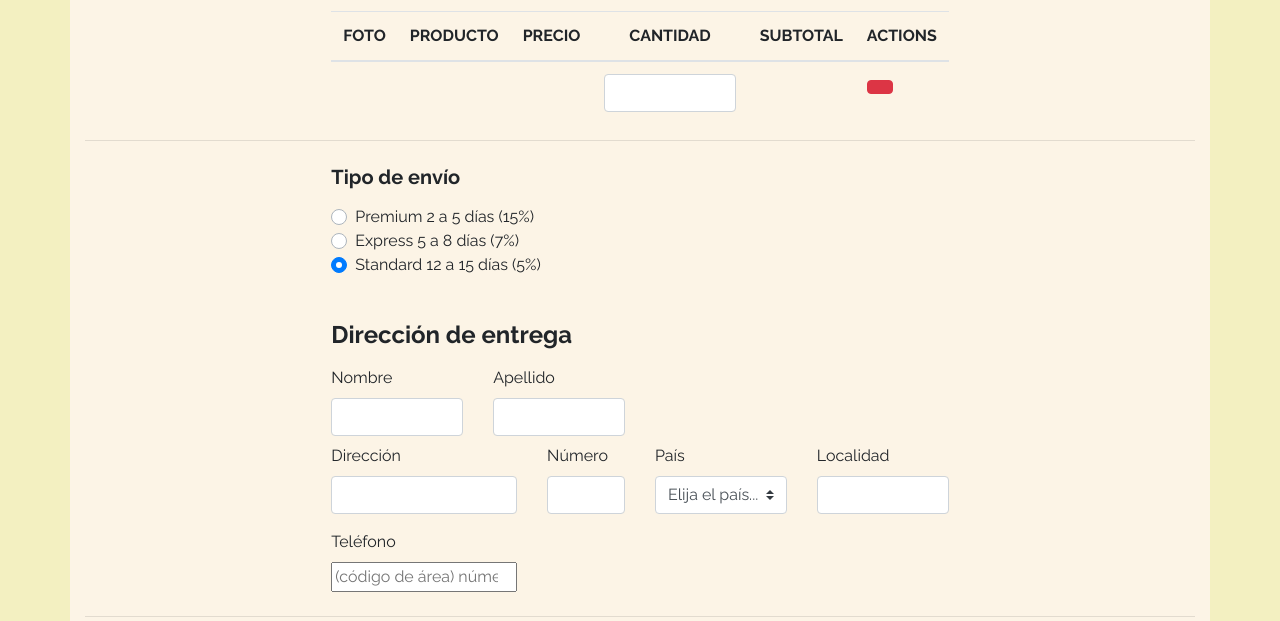
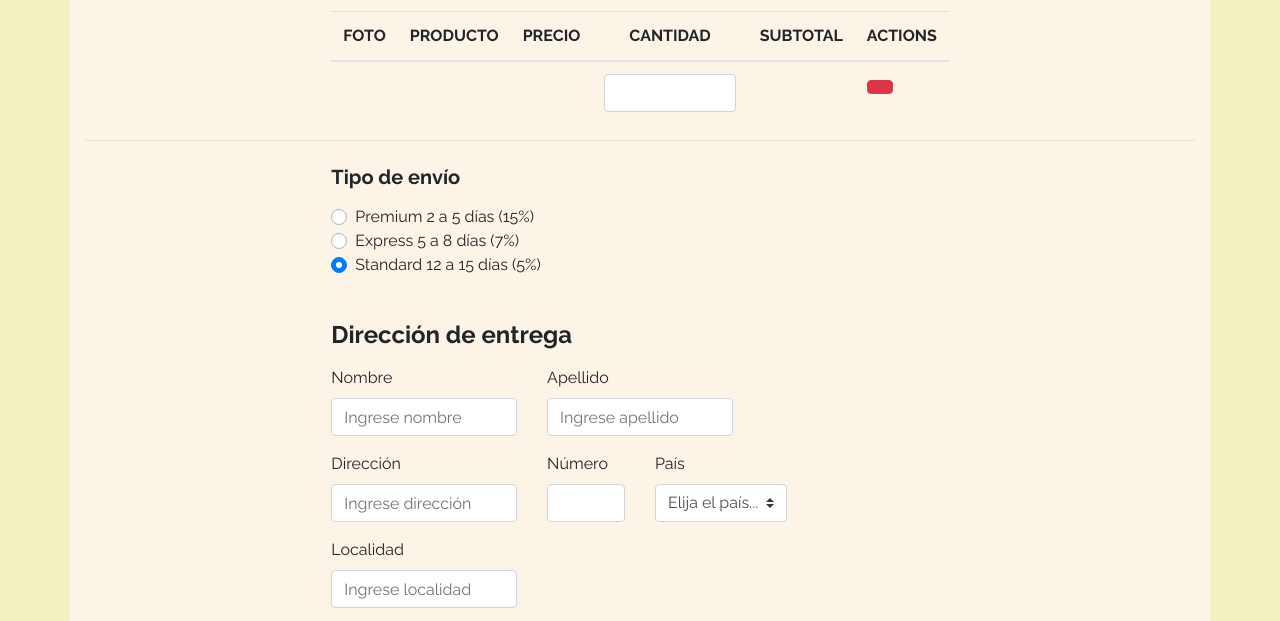
Before and after one commit to Romina-Almi/ObligatorioJAP, a plain HTML site: page ecommerce-master/cart.html in a window 1280 px wide. Shown: the part 131-752 px from the top of the page. Drawn offline with Linux system fonts and the light colour scheme; no server answers; some icons are missing.

Commit message:
Update cart.html

```diff
--- a/ecommerce-master/cart.html
+++ b/ecommerce-master/cart.html
@@ -125,16 +125,16 @@
       <h4 class="mb-3" style="font-weight: bold;">Dirección de entrega</h4>
       <form class="needs-validation" id="sell-info">
         <div class="row">
-            <div class="col-md-3 mb-2">
+            <div class="col-md-4 mb-3">
               <label for="nombre">Nombre</label>
-              <input type="text" class="form-control" id="nombre" placeholder=""  required="" value="">
+              <input type="text" class="form-control" id="nombre" placeholder="Ingrese nombre"  required="" value="">
               <div class="invalid-feedback">
                 Ingrese un nombre
               </div>
             </div>
-            <div class="col-md-3 mb-2">
+            <div class="col-md-4 mb-3">
               <label for="apellido">Apellido</label>
-              <input type="text" class="form-control" id="apellido" placeholder=""  required="" value="">
+              <input type="text" class="form-control" id="apellido" placeholder="Ingrese apellido"  required="" value="">
               <div class="invalid-feedback">
                 Ingrese un apellido
               </div>
@@ -143,7 +143,7 @@
       <div class="row">
         <div class="col-md-4 mb-3">
           <label for="calle">Dirección</label>
-          <input type="text" class="form-control" id="calle" placeholder=""  required="" value="">
+          <input type="text" class="form-control" id="calle" placeholder="Ingrese dirección"  required="" value="">
           <div class="invalid-feedback">
             Ingresa nombre de calle.
           </div>
@@ -168,18 +168,18 @@
           Ingrese un país válido.
         </div>
       </div>
-      <div class="col-md-3 mb-2">
+      <div class="col-md-4 mb-3">
         <label for="localidad">Localidad</label>
-        <input type="text" class="form-control" id="localidad" placeholder=""  required="" value="">
+        <input type="text" class="form-control" id="localidad" placeholder="Ingrese localidad"  required="" value="">
         <div class="invalid-feedback">
           Ingrese un nombre.
         </div>
       </div>
     </div>
     <div class="row">
-      <div class="col-md-4 mb-2">
+      <div class="col-md-4 mb-3">
         <label for="teléfono">Teléfono</label>
-        <input type="number"  id="teléfono" name="teléfono"  placeholder="(código de área) número"  required="" value="">
+        <input type="number"  id="teléfono" name="teléfono"  placeholder="Ingrese número"  required="" value="">
         <div class="invalid-feedback">
           Ingrese número.
         </div>
```
